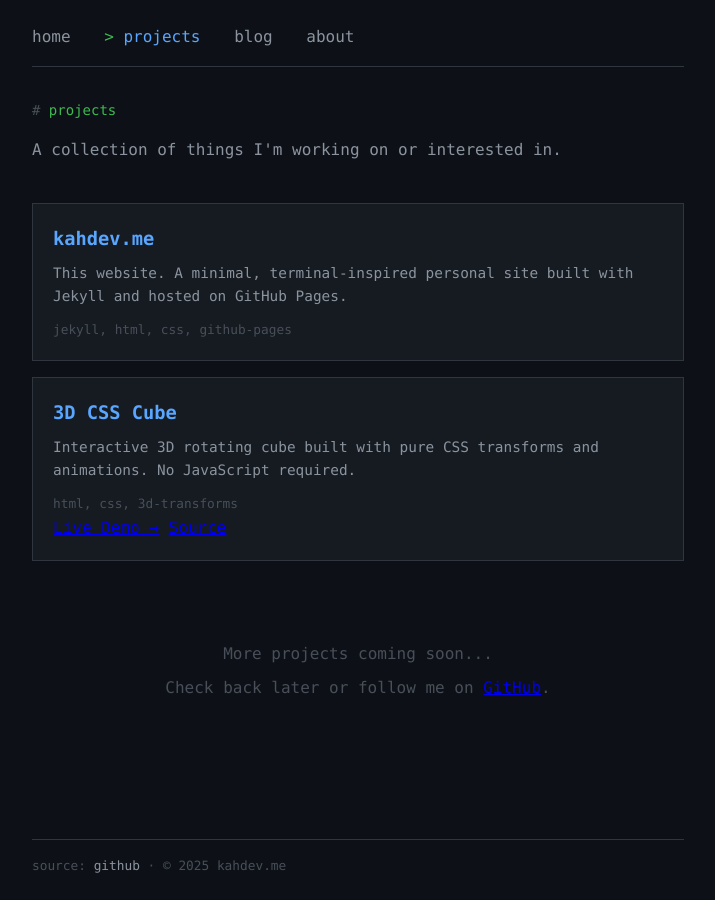
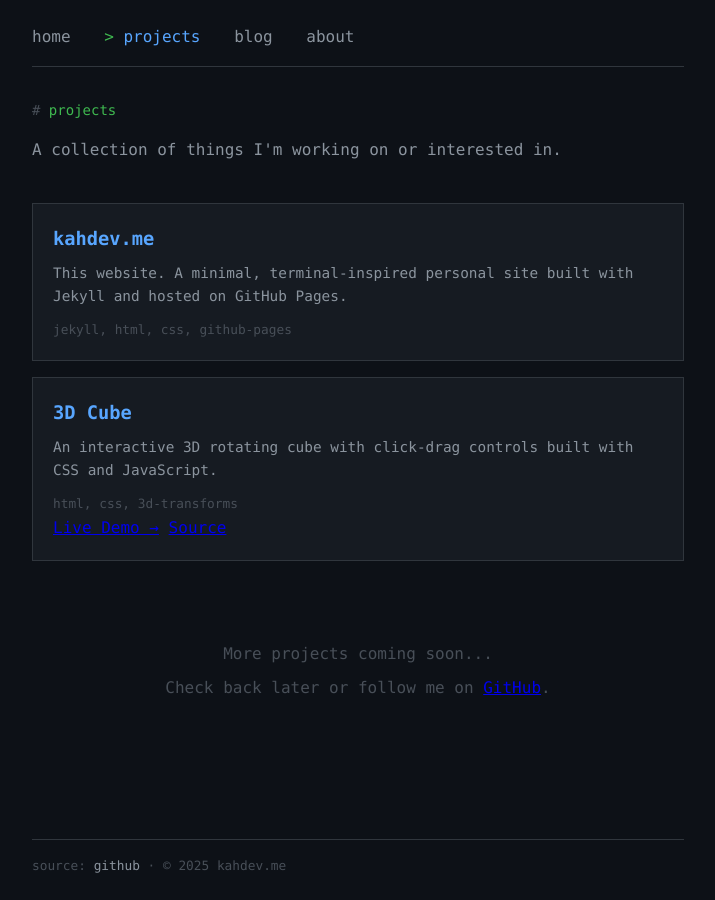
Before and after one commit to khesse-757/kahdev.me, a Jekyll site: the page built from projects.html, in a window 1280 px wide. Shown: the whole page, without its empty margins (282-997 px from the left). Built offline with Jekyll 4.4.1, drawn with Linux system fonts in a browser that asks for light colours.

Commit message:
update projects.html with for 3d cube

```diff
--- a/projects.html
+++ b/projects.html
@@ -15,8 +15,8 @@ description: projects
 </div>
 
 <div class="project-card">
-<h3><a href="https://cube.kahdev.me" target="_blank">3D CSS Cube</a></h3>
-<p>Interactive 3D rotating cube built with pure CSS transforms and animations. No JavaScript required.</p>
+<h3><a href="https://cube.kahdev.me" target="_blank">3D Cube</a></h3>
+<p>An interactive 3D rotating cube with click-drag controls built with CSS and JavaScript.</p>
 <div class="project-tech">html, css, 3d-transforms</div>
 <div class="project-links">
 <a href="https://cube.kahdev.me" target="_blank" class="demo-link">Live Demo →</a>
```
